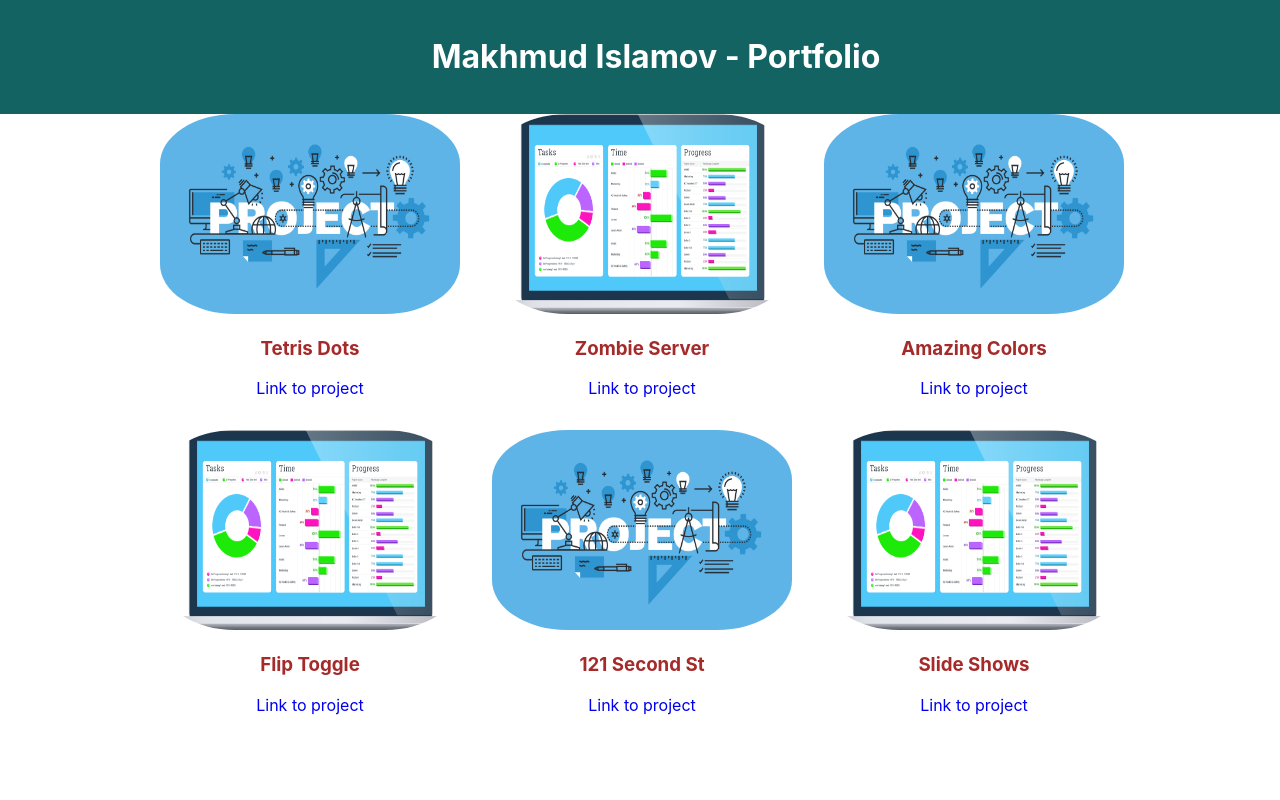
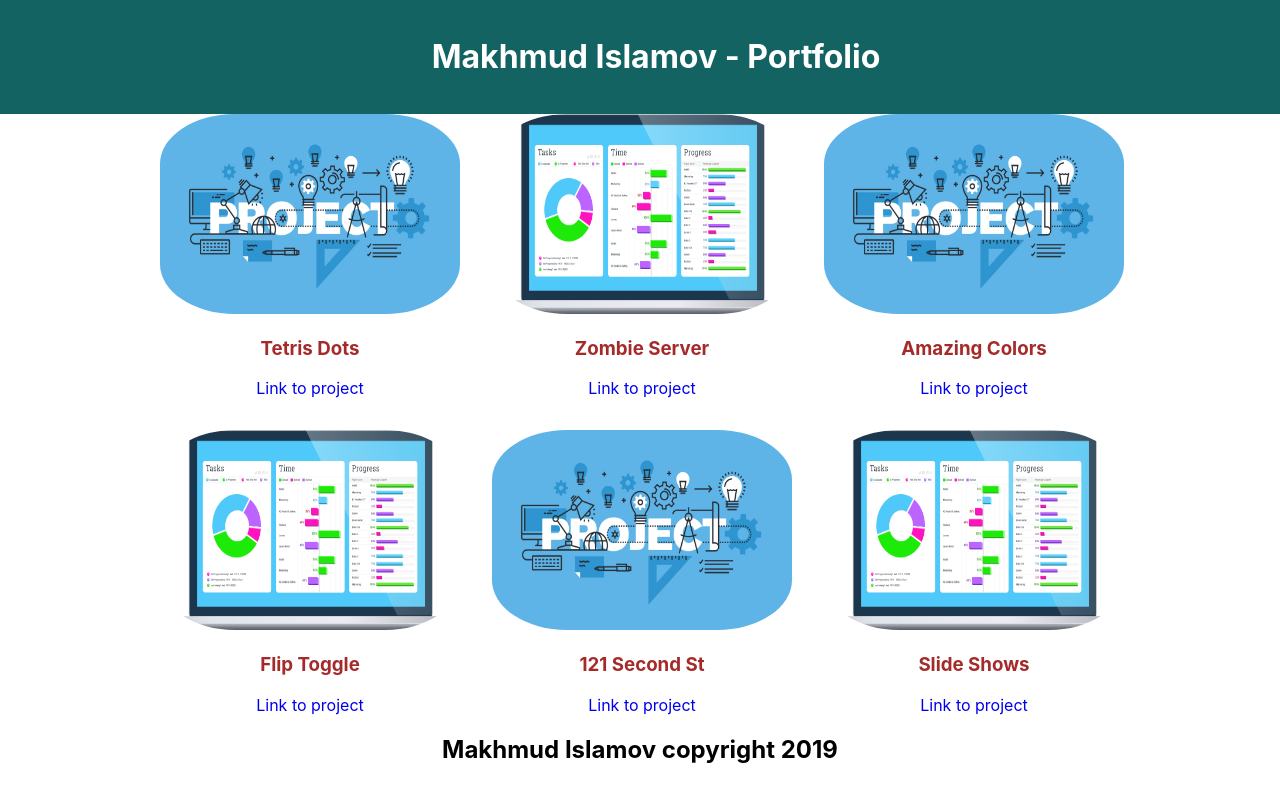
Before and after one commit to makhmudislamov/Portfolio, a React (Create React App) app: page / in a window 1280 px wide. Shown: the top 800 px of the page. Built offline with nearby package versions, Linux system fonts and the light colour scheme.

Commit message:
added Footer component

```diff
--- a/src/App.js
+++ b/src/App.js
@@ -3,12 +3,14 @@ import React from 'react';
 import './App.css';
 import PageHeader from './PageHeader'
 import PageContent from './PageContent'
+import Footer from './Footer'
 
 function App() {
   return (
     <div className="App">
       <PageHeader />
       <PageContent />
+      <Footer />
     </div>
   );
 }
--- /dev/null
+++ b/src/Footer.js
@@ -0,0 +1,11 @@
+import React from 'react'
+
+function Footer() {
+    return (
+        <div>
+            <h2>Makhmud Islamov copyright 2019</h2>
+        </div>
+    )
+}
+
+export default Footer
```
